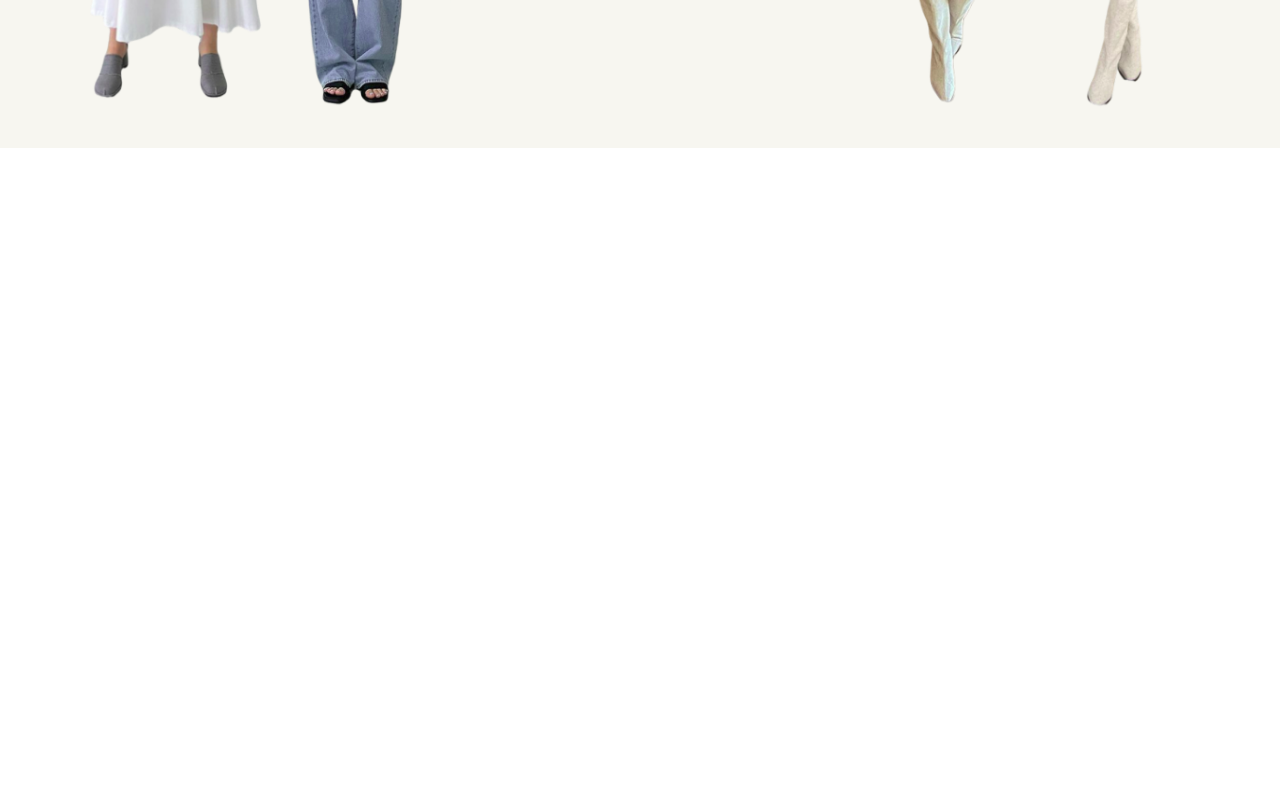
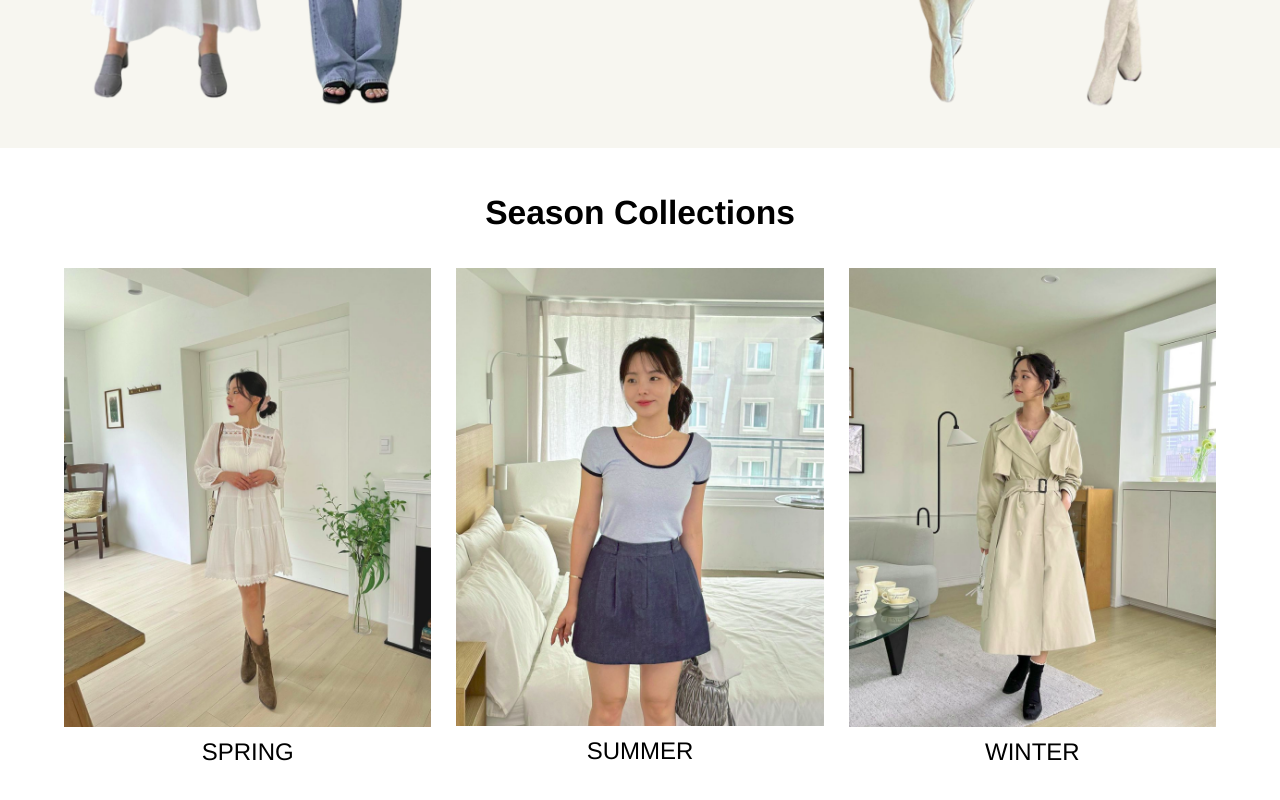
Before and after one commit to Hizmy-M/React-Projects, a React (Vite) app in the folder mejiwoo-web/: page / in a window 1280 px wide. Shown: the part 528-1328 px from the top of the page. Before the commit the page ends 800 px from the top, so only its background shows below. Built offline with nearby package versions, Linux system fonts and the light colour scheme.

Commit message:
feat: seasonal products section done

```diff
--- a/mejiwoo-web/src/App.jsx
+++ b/mejiwoo-web/src/App.jsx
@@ -1,11 +1,13 @@
 import Header from "./Header";
 import HeroSection from "./HeroSection";
+import SeasonCollection from "./SeasonCollection";
 
 function App() {
     return (
         <>
             <Header />
             <HeroSection />
+            <SeasonCollection />
         </>
     )
 }
--- /dev/null
+++ b/mejiwoo-web/src/SeasonCollection.jsx
@@ -0,0 +1,25 @@
+export default function SeasonCollection() {
+    return (
+        <section>
+            <div className="product__container width ">
+                <div className="product__heading">
+                    <h1>Season Collections</h1>
+                </div>
+                <div className="product__images">
+                    <div className="product__image_card">
+                        <img src="/src/assets/image-07.png" alt="spring-image" />
+                        <p>Spring</p>
+                    </div>
+                    <div className="product__image_card">
+                        <img src="/src/assets/image-09.png" alt="summer-image" />
+                        <p>Summer</p>
+                    </div>
+                    <div className="product__image_card">
+                        <img src="/src/assets/image-08.png" alt="winter-image" />
+                        <p>Winter</p>
+                    </div>
+                </div>
+            </div>
+        </section>
+    )
+}
--- a/mejiwoo-web/src/index.css
+++ b/mejiwoo-web/src/index.css
@@ -111,8 +111,43 @@ main {
 }
 
 
+/* product images */
+/* seasonal collection */
 
+.product__image_card img {
+  height: auto;
+  width: 100%;
+  max-width: 450px;
+  object-fit: contain;
+}
 
+.product__container {
+  padding-top: 40px;
+  padding-bottom: 30px;
+  display: flex;
+  flex-direction: column;
+  gap: 30px;
+  align-items: center;
+}
+
+.product__images {
+  display: flex;
+  flex-direction: column;
+  gap: 30px;
+}
+
+.product__heading h1 {
+  font-size: 2.1rem;
+}
+
+.product__image_card {
+  text-align: center;
+}
+
+.product__image_card p {
+  font-size: 1.5rem;
+  text-transform: uppercase;
+}
 
 
 
@@ -213,6 +248,11 @@ main {
   display: none;
 }
 
+.product__images {
+  flex-direction: row;
+  gap: 25px;
+}
+
 
 }
 
```
